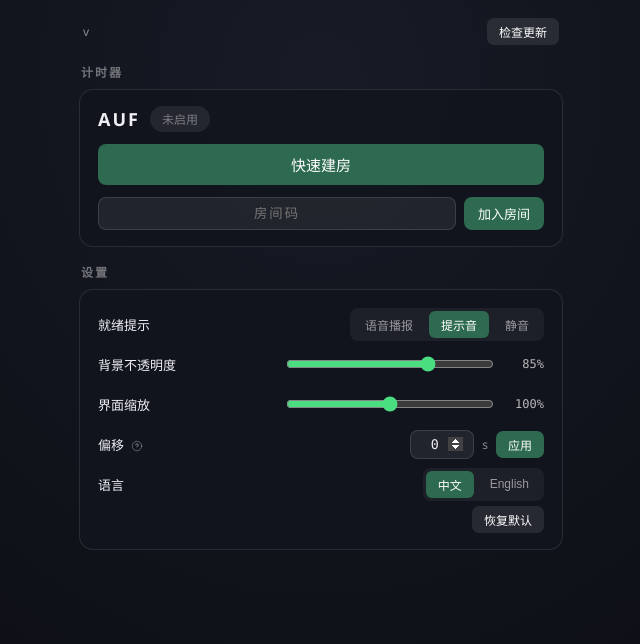
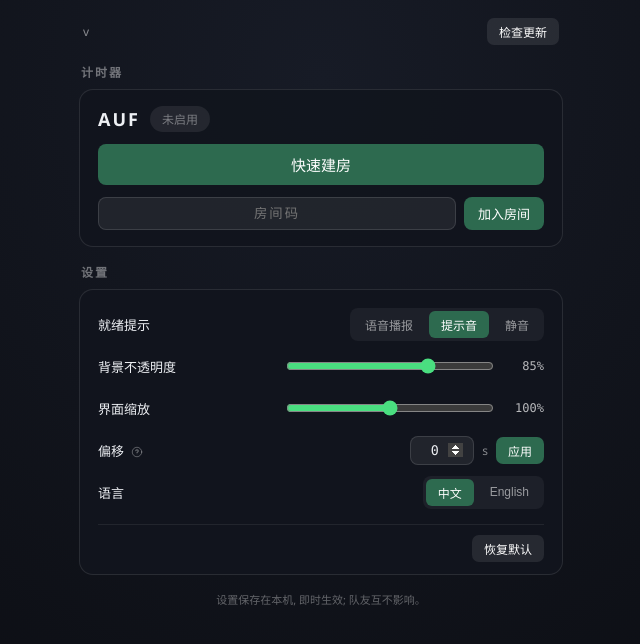
Before and after one commit to superjump22/mlboss-timer, a Vue app in the folder shell/: page / in a window 1280 px wide. Shown: the top 644 px of the page, without its empty margins (319-959 px from the left). Built offline with nearby package versions, Linux system fonts and the light colour scheme.

Commit message:
settings layout polish + en wording fixes
- dialogrow (reset defaults): top border separator + spacing from rows above
- settings card: roomier row gap, hint text moved below card, dimmed
- en: 'Saved {n}s for new rooms' (readable), clearer offsetTip sentence

```diff
--- a/shell/src/MainWin.vue
+++ b/shell/src/MainWin.vue
@@ -383,6 +383,9 @@ onMounted(async () => {
           </div>
         </div>
       </div>
+
+      <!-- 帮助提示 -->
+      <p class="settingsHint">{{ t("settingsHint") }}</p>
     </div>
   </div>
 </template>
@@ -517,11 +520,19 @@ input {
 .settings {
   display: flex;
   flex-direction: column;
-  gap: 4px;
+  gap: 6px;
   border-radius: 14px;
   background: rgba(18, 21, 30, 0.92);
   border: 1px solid rgba(255, 255, 255, 0.1);
-  padding: 16px 18px;
+  padding: 16px 18px 12px;
+}
+/* 底部提示: 设置卡片下方, 弱化 */
+.settingsHint {
+  margin: 0;
+  padding: 0 6px;
+  font-size: 11px;
+  color: rgba(255, 255, 255, 0.35);
+  text-align: center;
 }
 
 /* ---- 通用控件 ---- */
@@ -739,5 +750,8 @@ input {
   display: flex;
   align-items: center;
   gap: 8px;
+  margin-top: 8px; /* 与上方设置行拉开间距 */
+  padding-top: 10px;
+  border-top: 1px solid rgba(255, 255, 255, 0.07); /* 视觉分组: 操作收尾区 */
 }
 </style>
--- a/shell/src/i18n.js
+++ b/shell/src/i18n.js
@@ -85,11 +85,11 @@ const dict = {
     opacity: "Background opacity",
     scale: "UI scale",
     offsetLabel: "Offset",
-    offsetTip: "Reduces every timer duration by this many seconds (min 5s), synced room-wide; outside a room it sets the default for next room",
+    offsetTip: "Reduces every timer duration by this many seconds (min 5s), synced room-wide. Outside a room, it becomes the default for new rooms you create or join.",
     offsetApply: "Apply",
     offsetErr: "Enter an integer 0-30",
     offsetApplied: "Applied {n}s",
-    offsetSaved: "Saved {n}s · next room",
+    offsetSaved: "Saved {n}s for new rooms",
     offsetAuto: "Auto-applied {n}s",
     offsetSynced: "Synced {n}s (room)",
     offsetUnchanged: "Offset unchanged",
```
